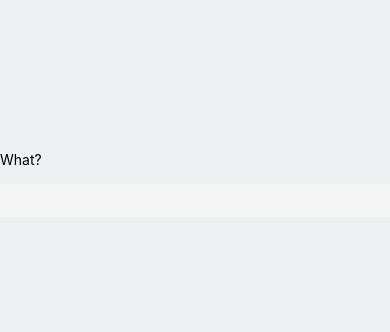
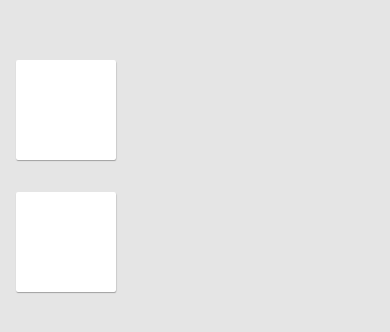
Before and after one commit to osmanesad/codeacademy, a React Native app: screen / in a window 390 px wide. Shown: the part 246-578 px from the top of the page. Built offline with nearby package versions, Linux system fonts and the light colour scheme.

Commit message:
Update - App.js
Kutular, kutular...

```diff
--- a/App.js
+++ b/App.js
@@ -1,24 +1,30 @@
-import React, { useState } from 'react';
-import { View, Text, TextInput } from 'react-native';
+import React from 'react';
+import { StyleSheet, View } from 'react-native';
 
-
-const App = () => {
-  const [name, setName] = useState('');
-
-  return (
-    <View
-      style={{ flex: 1, justifyContent: 'center', backgroundColor: '#ecf0f1' }}
-    >
-      <Text style={{ marginVertical: 16 }}>
-        { name ? 'Hi ${name}' : 'What?' }
-      </Text>
-
-      <TextInput
-        style={{ padding: 8, backgroundColor: '#f5f5f5' }}
-        onChangeText={text => setName(text)}
-      />
-    </View>
-  );
-};
+const App = () => (
+  <View style={styles.layout}>
+    <View style={styles.card} />
+    <View style={styles.card} />
+  </View>
+);
 
 export default App;
+
+export const styles = StyleSheet.create({
+  layout: {
+    flex: 1,
+    backgroundColor: '#e5e5e5',
+    justifyContent: 'center',
+  },
+  card: {
+    width: 100,
+    height: 100,
+    backgroundColor: 'white',
+    margin: 16,
+    borderRadius: 2,
+    shadowColor: 'black',
+    shadowOpacity: 0.3,
+    shadowRadius: 1,
+    shadowOffset: { height: 1, width: 0.3 }
+  },
+});
```
